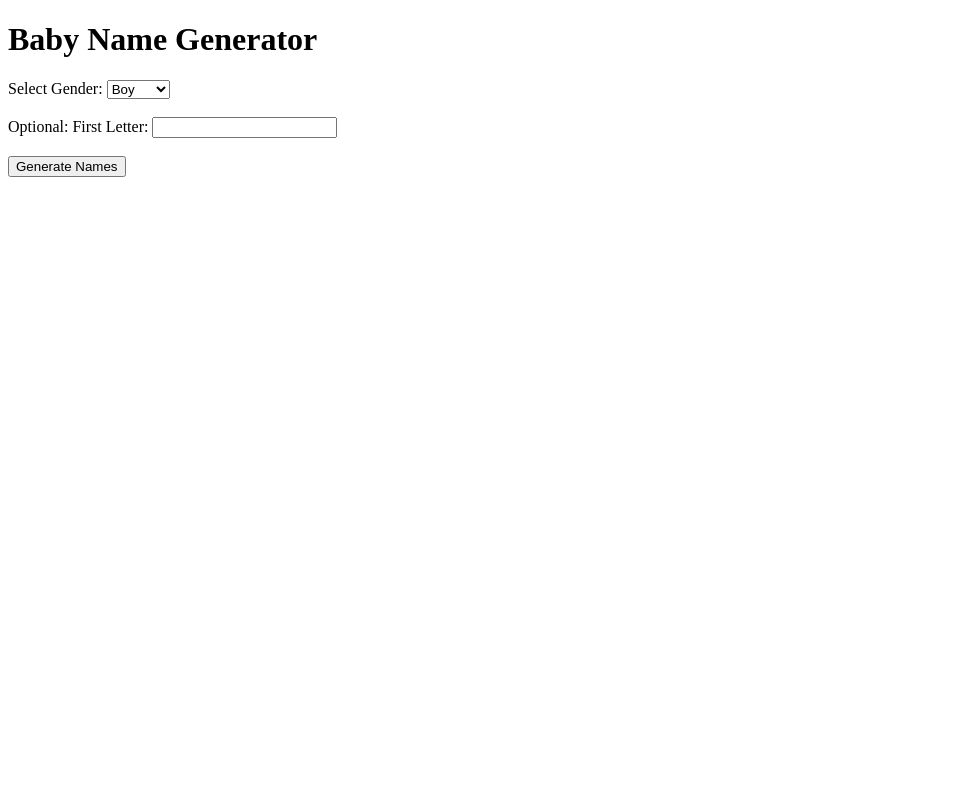
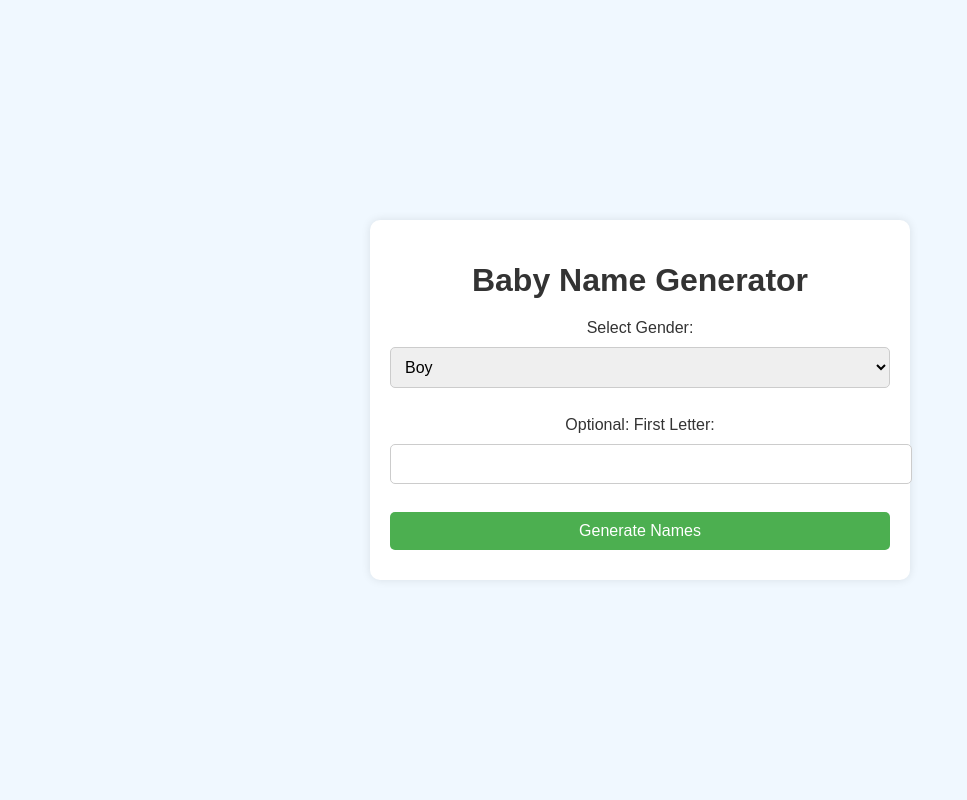
Before and after one commit to sbatonia/githubTry2, a Flask app: page / in a window 1280 px wide. Shown: the whole page, without its empty margins (0-967 px from the left). Run offline with Flask 3, Linux system fonts and the light colour scheme.

Commit message:
Enhanced CSS for a more appealing UI

```diff
--- a/templates/index.html
+++ b/templates/index.html
@@ -1,9 +1,71 @@
 <!DOCTYPE html>
-<html>
+<html lang="en">
 <head>
+    <meta charset="UTF-8">
+    <meta name="viewport" content="width=device-width, initial-scale=1.0">
     <title>Baby Name Generator</title>
+    <style>
+        body {
+            font-family: Arial, sans-serif;
+            background-color: #f0f8ff;
+            color: #333;
+            margin: 0;
+            padding: 0;
+            display: flex;
+            justify-content: center;
+            align-items: center;
+            height: 100vh;
+        }
+        .container {
+            background-color: #ffffff;
+            border-radius: 10px;
+            box-shadow: 0 0 10px rgba(0, 0, 0, 0.1);
+            padding: 20px;
+            max-width: 500px;
+            width: 100%;
+            text-align: center;
+        }
+        h1 {
+            color: #333;
+            margin-bottom: 20px;
+        }
+        label, select, input {
+            display: block;
+            width: 100%;
+            margin-bottom: 10px;
+        }
+        input[type="text"], select {
+            padding: 10px;
+            border: 1px solid #ccc;
+            border-radius: 5px;
+            font-size: 16px;
+        }
+        input[type="submit"] {
+            background-color: #4CAF50;
+            color: white;
+            padding: 10px 20px;
+            border: none;
+            border-radius: 5px;
+            cursor: pointer;
+            font-size: 16px;
+        }
+        input[type="submit"]:hover {
+            background-color: #45a049;
+        }
+        ul {
+            list-style-type: none;
+            padding: 0;
+        }
+        li {
+            background-color: #e0f7fa;
+            padding: 10px;
+            margin-bottom: 5px;
+            border-radius: 5px;
+        }
+    </style>
 </head>
 <body>
+    <div class="container">
         <h1>Baby Name Generator</h1>
         <form method="POST">
             <label for="gender">Select Gender:</label>
@@ -11,9 +73,9 @@
                 <option value="Boy">Boy</option>
                 <option value="Girl">Girl</option>
                 <option value="Unisex">Unisex</option>
-        </select><br><br>
+            </select><br>
             <label for="first_letter">Optional: First Letter:</label>
-        <input type="text" id="first_letter" name="first_letter" maxlength="1"><br><br>
+            <input type="text" id="first_letter" name="first_letter" maxlength="1"><br>
             <input type="submit" value="Generate Names">
         </form>
         {% if suggestions %}
@@ -24,5 +86,6 @@
                 {% endfor %}
             </ul>
         {% endif %}
+    </div>
 </body>
 </html>
```
Lines whose indentation alone changed are shown as unchanged.
